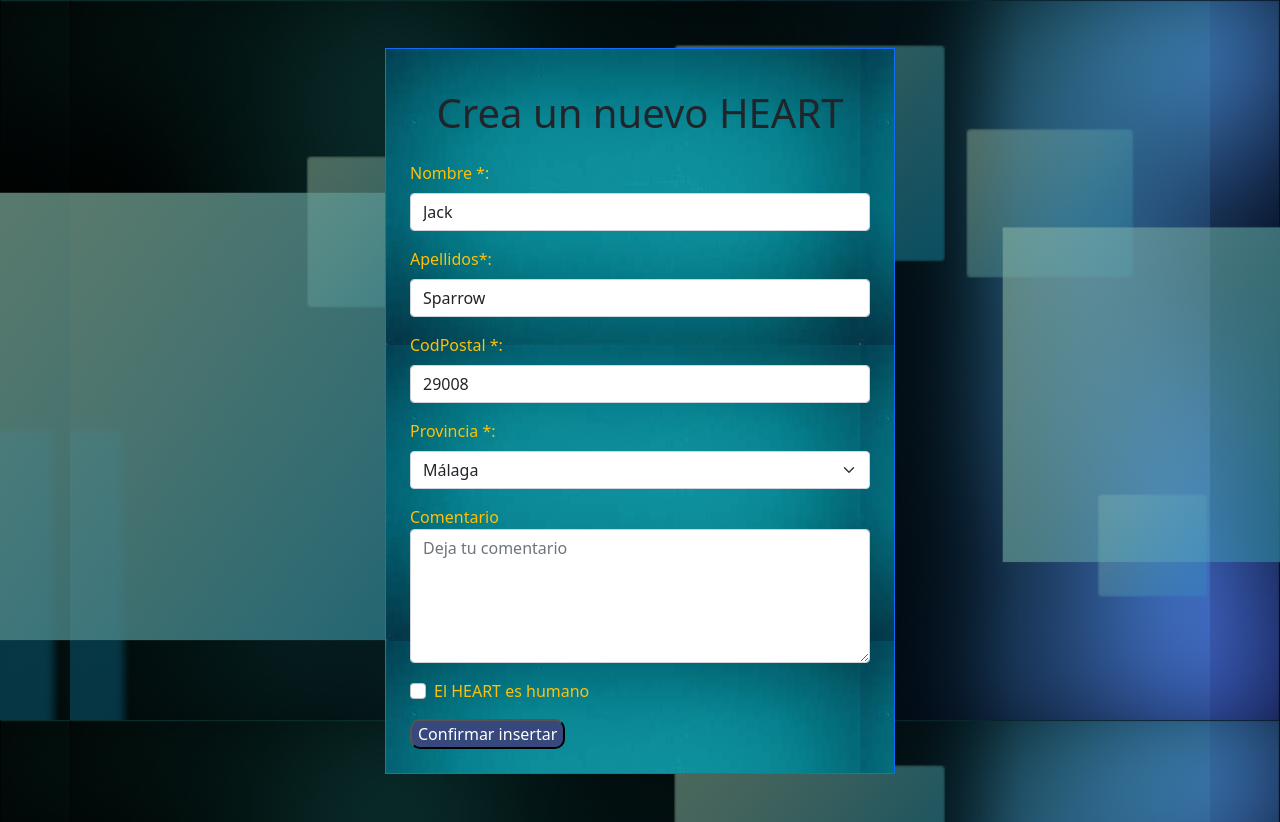
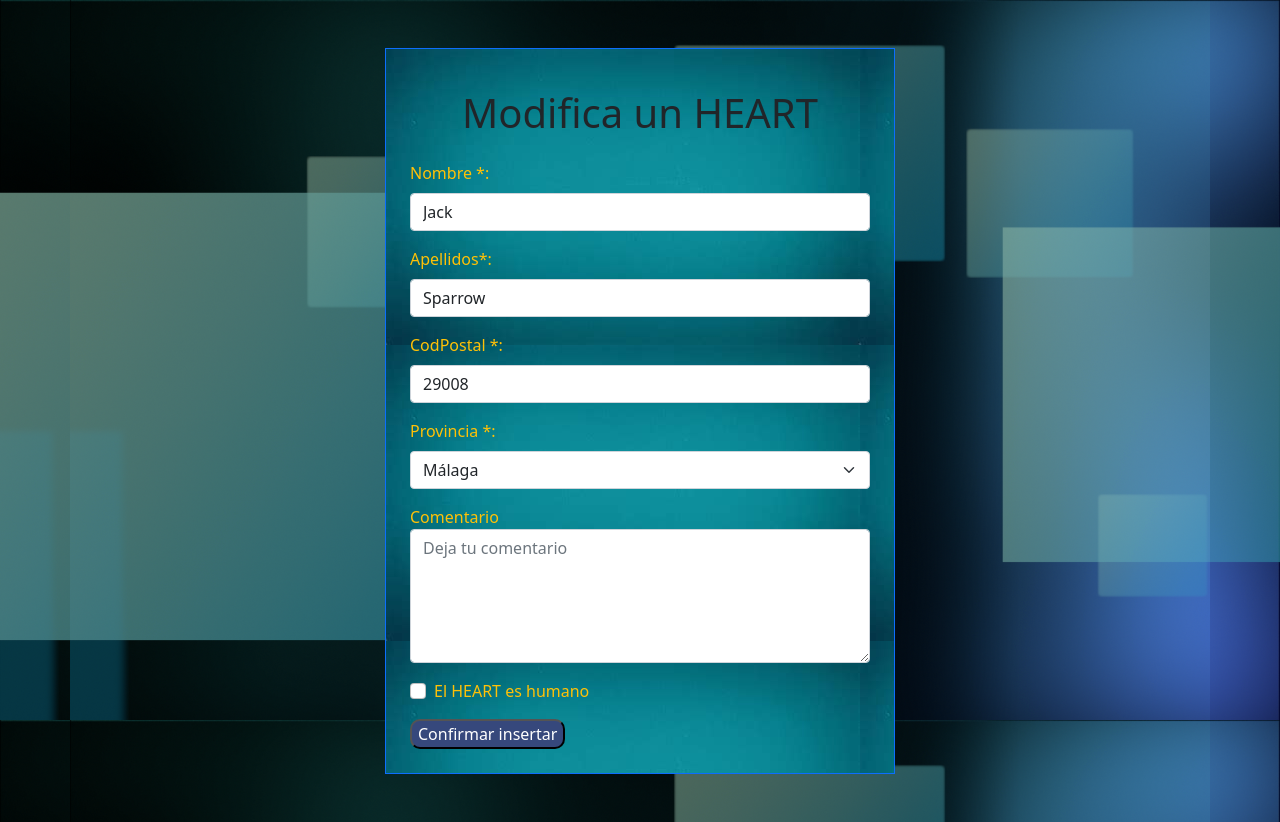
Before and after one commit to AlfonsoJBR/FROMHEART, a plain HTML site: page edicion.html in a window 1280 px wide. Drawn offline with nearby package versions, Linux system fonts and the light colour scheme.

Commit message:
Update edicion.html

```diff
--- a/edicion.html
+++ b/edicion.html
@@ -17,7 +17,7 @@
             <div class="col-xs-12 col-md-8 col-lg-6 m-auto">
 <!-- formulario de bootstrap -->
             <form method="post" action="/consulta.html" class="border border-primary p-4 fondoazul">
-                     <h1 class="text-center py-3 text-dark">Crea un nuevo HEART</h1>
+                     <h1 class="text-center py-3 text-dark">Modifica un HEART</h1>
 
 
 <!-- Introducción de nombre-->
```
